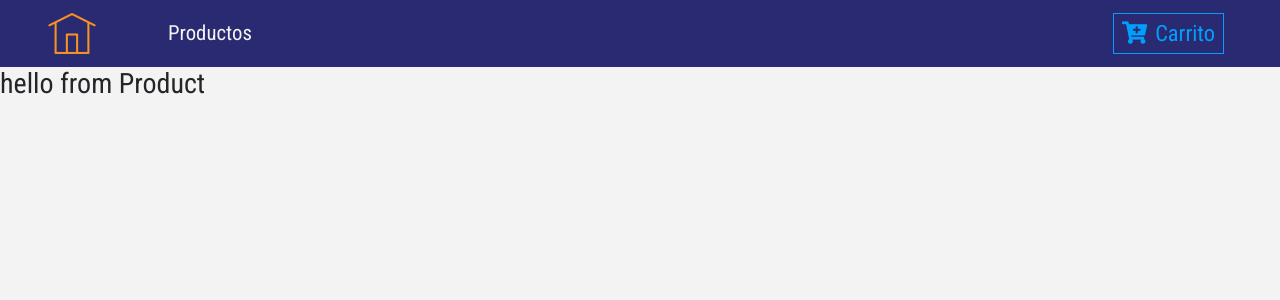
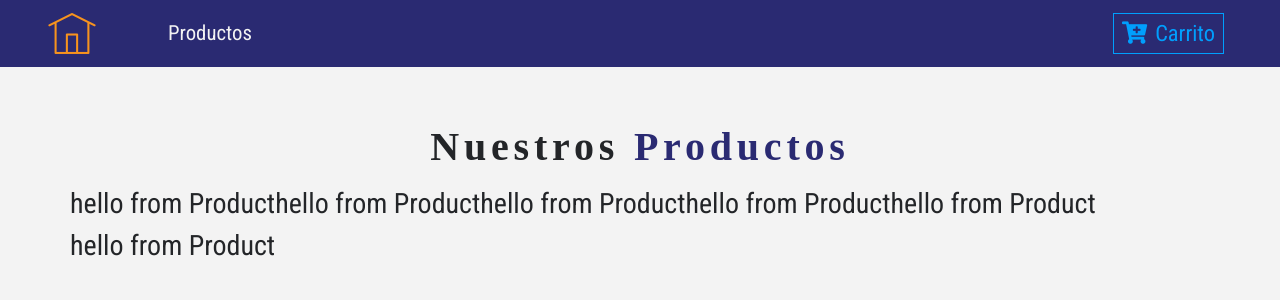
Before and after one commit to jose6rojas/Examen1-UX, a React (Create React App) app: page / in a window 1280 px wide. Shown: the top 300 px of the page. Built offline with nearby package versions, Linux system fonts and the light colour scheme; a web font is replaced by a local one.

Commit message:
implementando el componente ProductList

```diff
--- a/src/components/Product.js
+++ b/src/components/Product.js
@@ -1,4 +1,5 @@
 import React, { Component } from 'react';
+import styled from 'styled-components';
 
 export default class Product extends Component {
   render() {
--- a/src/components/ProductList.js
+++ b/src/components/ProductList.js
@@ -1,12 +1,25 @@
 import React, { Component } from 'react';
 import Product from './Product';
+import Title from './Title';
+import { ProductConsumer } from '../context';
 
 export default class ProductList extends Component {
-    render() {
-        return (
-            <div>
-                <Product/>
-            </div>
-        );
-    }
+  render() {
+    return (
+      <div className="py-5">
+        <div className="container">
+          <Title name="nuestros" title="productos"/>
+          <div className="row">
+            <ProductConsumer>
+              {value => {
+                return value.products.map(product => {
+                  return <Product key={product.id} product={product}/>;
+                });
+              }}
+            </ProductConsumer>
+          </div>
+        </div>
+      </div>
+    );
+  }
 }
--- /dev/null
+++ b/src/components/Title.js
@@ -0,0 +1,13 @@
+import React from 'react';
+
+export default function Title({name, title}) {
+  return (
+    <div className="row">
+      <div className="col-10 mx-auto my-2 text-center text-title">
+        <h1 className="text-capitalize font-weight-bold">
+          {name} <strong className="text-blue">{title}</strong>
+        </h1>
+      </div>
+    </div>
+  );
+}
--- /dev/null
+++ b/src/context.js
@@ -0,0 +1,35 @@
+import React, { Component } from 'react';
+import { storeProducts, detailProduct } from './data.js';
+
+const ProductContext = React.createContext();
+
+class ProductProvider extends Component {
+  state = {
+    products: storeProducts,
+    detailProduct: detailProduct
+  }
+
+  handleDetail = () => {
+    console.log('hello from detail');
+  }
+
+  addToCart = () => {
+    console.log('hello from add to cart');
+  }
+
+  render() {
+    return (
+      <ProductContext.Provider
+        value={{
+          ...this.state, handleDetail: this.handleDetail, addToCart: this.addToCart
+        }}
+      >
+        {this.props.children}
+      </ProductContext.Provider>
+    );
+  }
+}
+
+const ProductConsumer = ProductContext.Consumer;
+
+export { ProductProvider, ProductConsumer };
--- a/src/data.js
+++ b/src/data.js
@@ -58,15 +58,27 @@
     inCart: false,
     count: 0,
     total: 0
+  },
+  {
+    id: 6,
+    title: "Palomitas Gourmet",
+    img: "img/producto6.jpg",
+    price: 50,
+    company: "Palomitas Gourmet",
+    info:
+      "Lorem ipsum dolor amet offal butcher quinoa sustainable gastropub, echo park actually green juice sriracha paleo. Brooklyn sriracha semiotics, DIY coloring book mixtape craft beer sartorial hella blue bottle. Tote bag wolf authentic try-hard put a bird on it mumblecore. Unicorn lumbersexual master cleanse blog hella VHS, vaporware sartorial church-key cardigan single-origin coffee lo-fi organic asymmetrical. Taxidermy semiotics celiac stumptown scenester normcore, ethical helvetica photo booth gentrify.",
+    inCart: false,
+    count: 0,
+    total: 0
   }
 ];
 
 export const detailProduct = {
   id: 1,
-  title: "Google Pixel - Black",
-  img: "img/product-1.png",
-  price: 10,
-  company: "google",
+  title: "Mancile Café",
+  img: "img/producto1.jpg",
+  price: 100,
+  company: "Mancile Café",
   info:
     "Lorem ipsum dolor amet offal butcher quinoa sustainable gastropub, echo park actually green juice sriracha paleo. Brooklyn sriracha semiotics, DIY coloring book mixtape craft beer sartorial hella blue bottle. Tote bag wolf authentic try-hard put a bird on it mumblecore. Unicorn lumbersexual master cleanse blog hella VHS, vaporware sartorial church-key cardigan single-origin coffee lo-fi organic asymmetrical. Taxidermy semiotics celiac stumptown scenester normcore, ethical helvetica photo booth gentrify.",
   inCart: false,
--- a/src/index.js
+++ b/src/index.js
@@ -3,12 +3,15 @@
 import './index.css';
 import App from './App';
 import { BrowserRouter as Router } from 'react-router-dom';
+import { ProductProvider } from './context';
 import * as serviceWorker from './serviceWorker';
 
 ReactDOM.render(
-  <Router>
-    <App/>
-  </Router>,
+  <ProductProvider>
+    <Router>
+      <App/>
+    </Router>
+  </ProductProvider>,
   document.getElementById('root')
 );
 
```
Also changed, not shown: 1 other file (tests, documents, lock files or other folders). Lines whose indentation alone changed are shown as unchanged.
